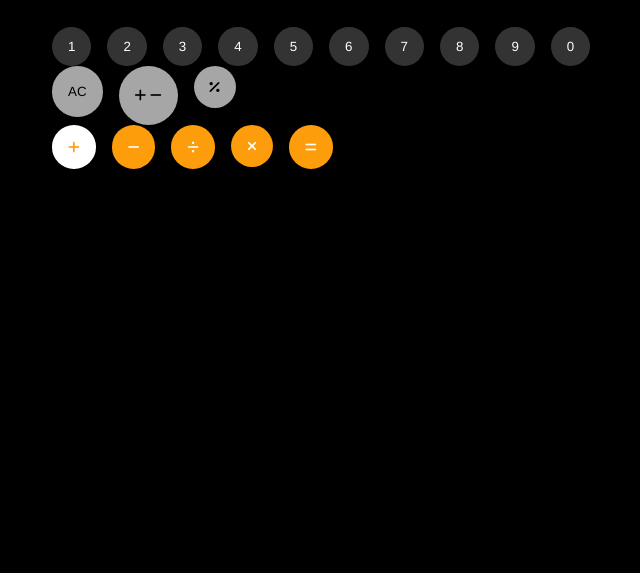
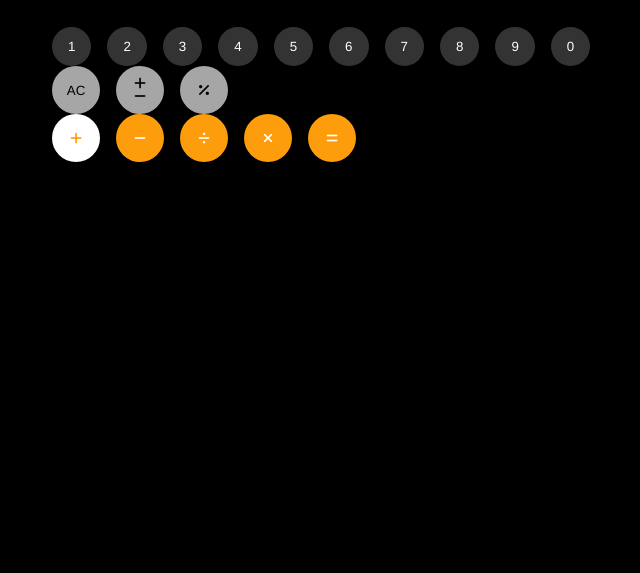
Before and after one commit to RyanCahela/10_25_21_IOS_Calcluator_Clone, a plain HTML site: page src/design-system.html in a window 1280 px wide. Shown: the part 227-800 px from the top of the page, without its empty margins (372-1012 px from the left). Drawn offline with Linux system fonts and the light colour scheme.

Commit message:
v1 of buttons done, they still arn't all the same size

```diff
--- a/src/components.css
+++ b/src/components.css
@@ -12,3 +12,10 @@
   background-color: hsl( var(--clr-white));
   color: hsl( var(--clr-accent));
 }
+
+.clear-btn-text {
+  position: absolute;
+  top: 50%;
+  left: 50%;
+  transform: translate(-50%, -50%);
+}
--- a/src/design-system.html
+++ b/src/design-system.html
@@ -27,9 +27,11 @@
       <button class="number-btn | btn bg-dark font-white">0</button>
     </div>
     <div class="function-keys flex">
-      <button class="function-btn | btn bg-light font-dark">AC</button>
+      <button class="function-btn | btn bg-light font-dark" style="--content:'AC'">
+      <span class="clear-btn-text">AC</span>
+    </button>
       <button class="function-btn | btn bg-light font-dark">
-        <div>
+        <div class="flex-col">
           <i class="fas fa-plus"></i>
           <i class="fas fa-minus"></i>
         </div>
--- a/src/utilities.css
+++ b/src/utilities.css
@@ -59,10 +59,19 @@ Multi-line Utitlies
   transition-property: background-color, color;
   transition-duration: 0.2s;
   transition-timing-function: ease-out;
+  position: relative;
+  width: 3rem;
 }
 
 .flex {
   display: flex;
-  align-items: flex-start;
+  align-items: center;
   gap: var(--flex-gap, 1rem);
 }
+
+.flex-col {
+  display: flex;
+  flex-direction: column;
+  align-items: center;
+  justify-content: center;
+}
```
